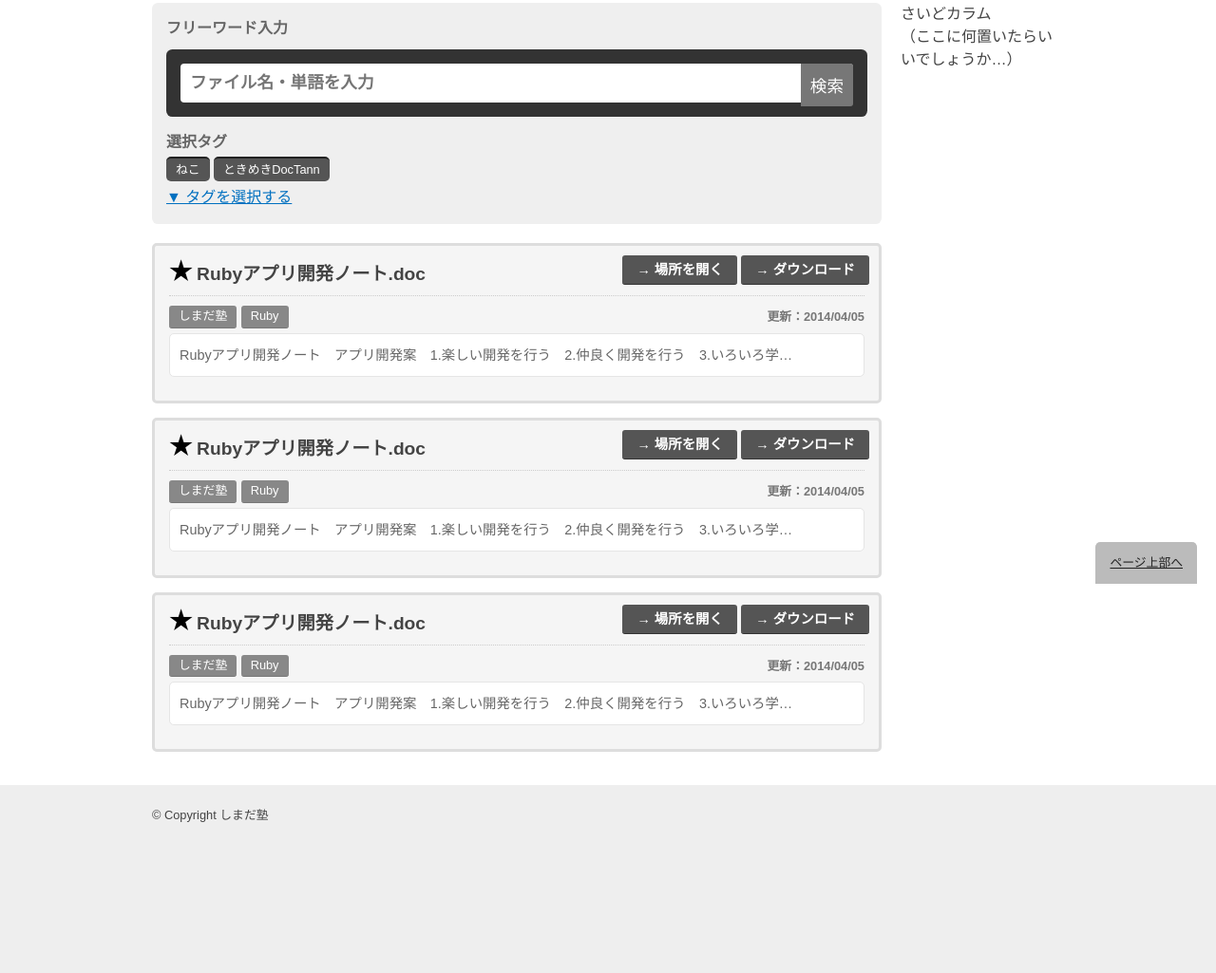
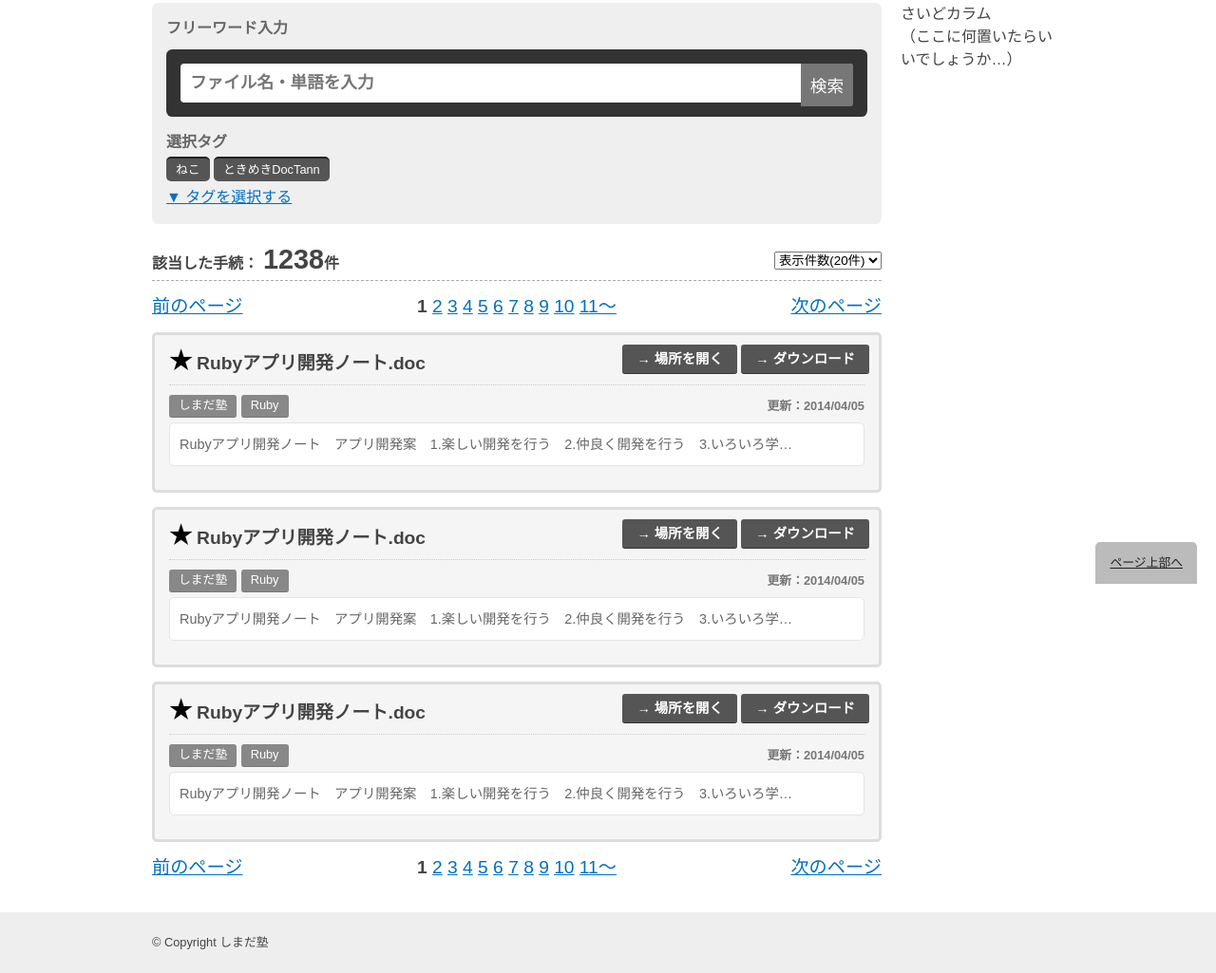
Before and after one commit to massirohuyu/tokimeki-doctann, a plain HTML site: page freeword.html in a window 1280 px wide. Shown: the part 185-1210 px from the top of the page at 95% size. Before the commit the page ends 1076 px from the top, so only its background shows below. Drawn offline with nearby package versions, Linux system fonts and the light colour scheme.

Commit message:
検索結果にページング、該当件数、表示件数の追加

```diff
--- a/css/common.css
+++ b/css/common.css
@@ -433,6 +433,59 @@ a:active {
   margin-bottom: 15px;
 }
 
+#search-list .containner > .main  .result-line {
+  border-bottom: #aaa dashed 1px;
+  overflow: hidden;
+  margin-bottom: 15px;
+  line-height: 2.2em;
+}
+
+#search-list .containner > .main  .result-line > .hits {
+  float: left;
+  font-weight: bold;
+}
+
+#search-list .containner > .main  .result-line > .hits .value {
+  font-size: 1.8em;
+  padding-left: 5px;
+}
+
+#search-list .containner > .main  .result-line > .display-num,
+#search-list .containner > .main  .result-line > .order {
+  float: right;
+}
+
+#search-list .containner > .main  .paging {
+  margin-bottom: 15px;
+  overflow: hidden;
+  font-size: 1.2em;
+}
+
+#search-list .containner > .main  .paging > .prev {
+  float: left;
+}
+
+#search-list .containner > .main  .paging > .next {
+  float: right;
+}
+
+#search-list .containner > .main  .paging > .prev a {
+
+}
+
+#search-list .containner > .main  .paging > .next a {
+
+}
+
+#search-list .containner > .main  .paging > .pages {
+  text-align: center
+}
+
+#search-list .containner > .main  .paging > .pages .active {
+  font-weight:  bold;
+}
+
+
 @media screen and (max-width:768px){ /*タブレット、スマホ用*/
   #search-list .containner > .main  .result-box > .list > li > .title {
     padding-right: 0;
--- a/freeword.html
+++ b/freeword.html
@@ -62,6 +62,38 @@
               </ul>
             </article>
           </div><!--/search-->
+          <div class="result-line">
+            <p class="hits">該当した手続：<span class="value">1238</span>件</p>
+            <p class="display-num">
+              <select name="" title="表示件数">
+                <option value="">表示件数(5件)</option>
+                <option value="">表示件数(10件)</option>
+                <option value="" selected>表示件数(20件)</option>
+                <option value="">表示件数(50件)</option>
+              </select>
+            </p>
+          </div><!--/result-line-->
+          <nav class="paging">
+            <p class="prev">
+              <a href="./">前のページ</a>
+            </p>
+            <p class="next">
+              <a href="./">次のページ</a>
+            </p>
+            <p class="pages">
+              <span class="active">1</span>
+              <a href="./">2</a>
+              <a href="./">3</a>
+              <a href="./">4</a>
+              <a href="./">5</a>
+              <a href="./">6</a>
+              <a href="./">7</a>
+              <a href="./">8</a>
+              <a href="./">9</a>
+              <a href="./">10</a>
+              <a href="./">11～</a>
+            </p>
+          </nav><!--/paging-->
           <article class="result-box">
             <ol class="list">
               <li>
@@ -105,6 +137,27 @@
               </li>
             </ol>
           </article><!--/resultbox-->
+          <nav class="paging">
+            <p class="prev">
+              <a href="./">前のページ</a>
+            </p>
+            <p class="next">
+              <a href="./">次のページ</a>
+            </p>
+            <p class="pages">
+              <span class="active">1</span>
+              <a href="./">2</a>
+              <a href="./">3</a>
+              <a href="./">4</a>
+              <a href="./">5</a>
+              <a href="./">6</a>
+              <a href="./">7</a>
+              <a href="./">8</a>
+              <a href="./">9</a>
+              <a href="./">10</a>
+              <a href="./">11～</a>
+            </p>
+          </nav><!--/paging-->
         </div><!--/main-column-->
         <div class="side-column">
           さいどカラム<br>（ここに何置いたらいいでしょうか…）
```
